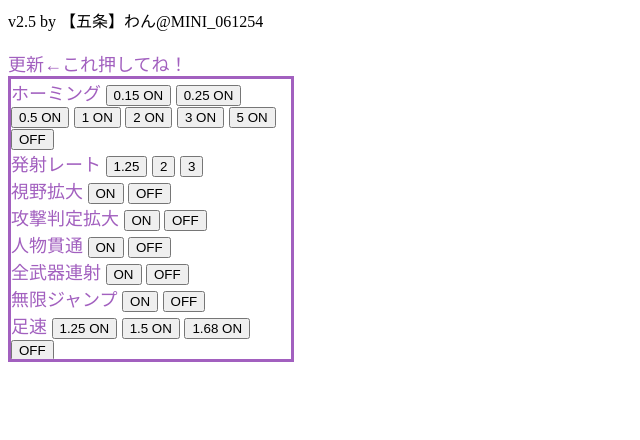
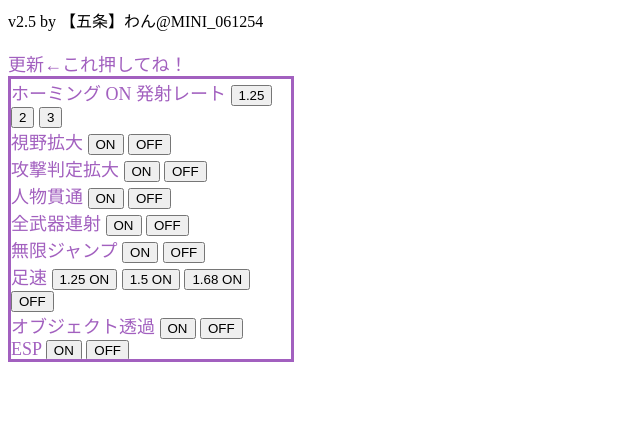
Before and after one commit to ouououse/Browser-Cheat-mod, a plain HTML site: page index.html in a window 1280 px wide. Shown: the whole page, without its empty margins (0-640 px from the left). Drawn offline with Linux system fonts and the light colour scheme; no server answers; a script that the page names is missing; some icons are missing.

Commit message:
Update index.html

```diff
--- a/index.html
+++ b/index.html
@@ -86,15 +86,7 @@ text-align:center;
   </a>
   <div class="sample">
 ホーミング
-<input type="button" value="0.15 ON" onclick="homing8()" />
-<input type="button" value="0.25 ON" onclick="homing()" />
-<input type="button" value="0.5 ON" onclick="homing2()" />
-<input type="button" value="1 ON" onclick="homing3()" />
-<input type="button" value="2 ON" onclick="homing7()" />
-<input type="button" value="3 ON" onclick="homing6()" />
-<input type="button" value="5 ON" onclick="homing5()" />
-<input type="button" value="OFF" onclick="homing4()" />
-<br>
+<el-button @click="executeFunction(ex)">ON</el-button>
 
 発射レート
 <input type="button" value="1.25" onclick="siya()" />
```
